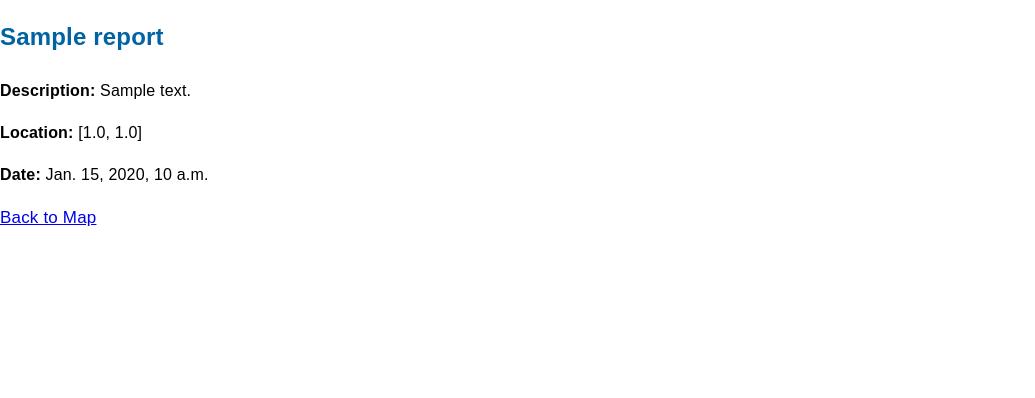
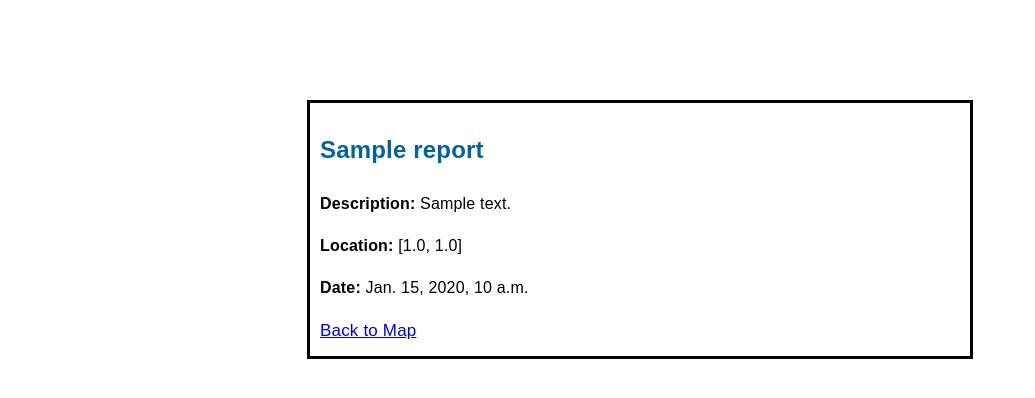
Before and after one commit to Christian-Hummel/IMC-AFS-Group1, a Django app: page /report/1 in a window 1280 px wide. Shown: the top 398 px of the page, without its empty margins (0-1035 px from the left). Run offline with Django 4.2, Linux system fonts and the light colour scheme; tables that the repository leaves empty hold one stand-in row (values such as "Sample post").

Commit message:
updated stylesheet for logout button and report details container

```diff
--- a/floodproject/static/css/styles.css
+++ b/floodproject/static/css/styles.css
@@ -46,3 +46,18 @@ p {
     background-color: #0063a3;
     color: white;
 }
+
+.btn-logout {
+    padding-top: 10px;
+    background-color: #0063a3;
+    color: white;
+
+}
+
+.report-container {
+    margin: auto;
+    margin-top: 100px;
+    width: 50%;
+    border: 3px solid black;
+    padding: 10px;
+}
```
